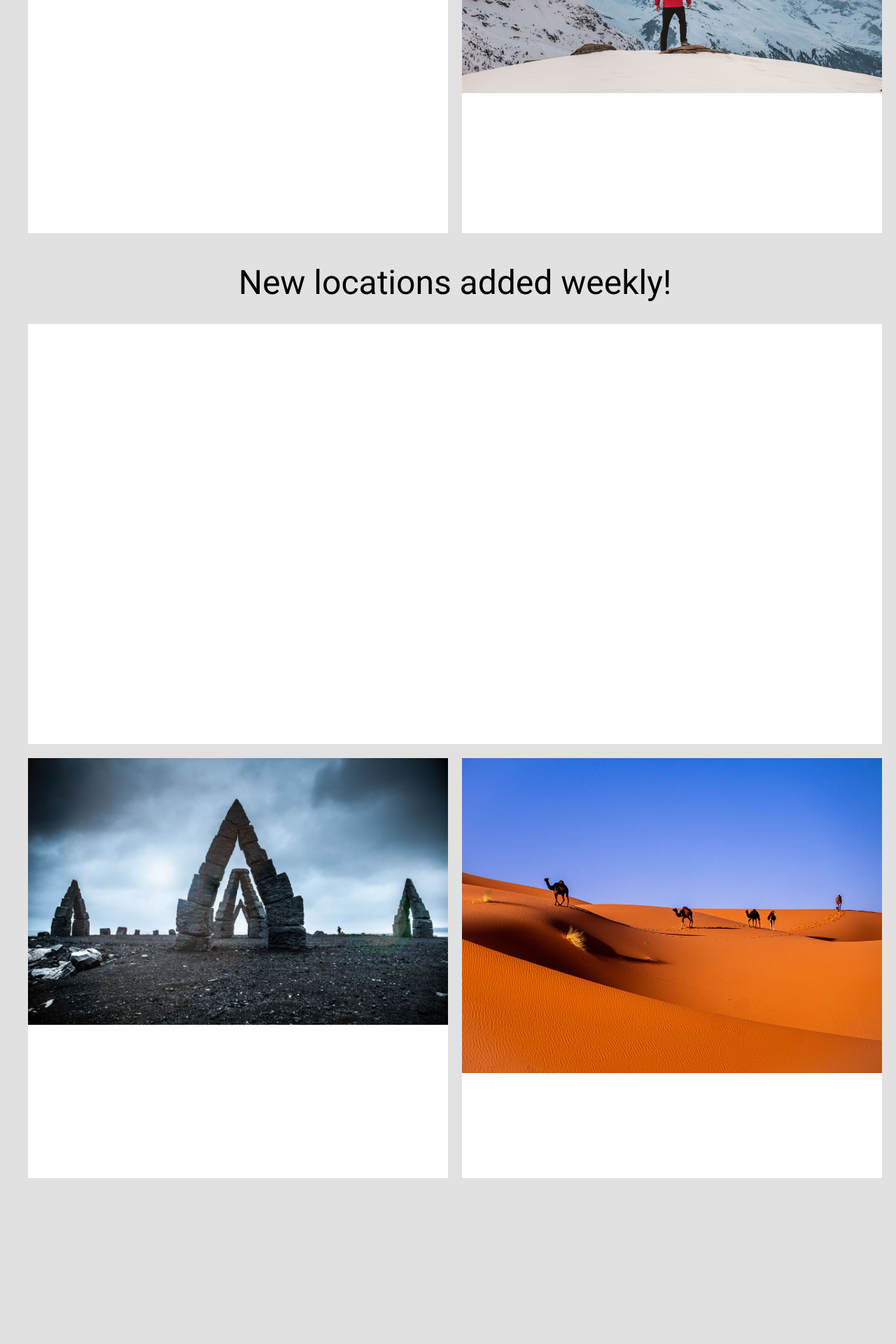
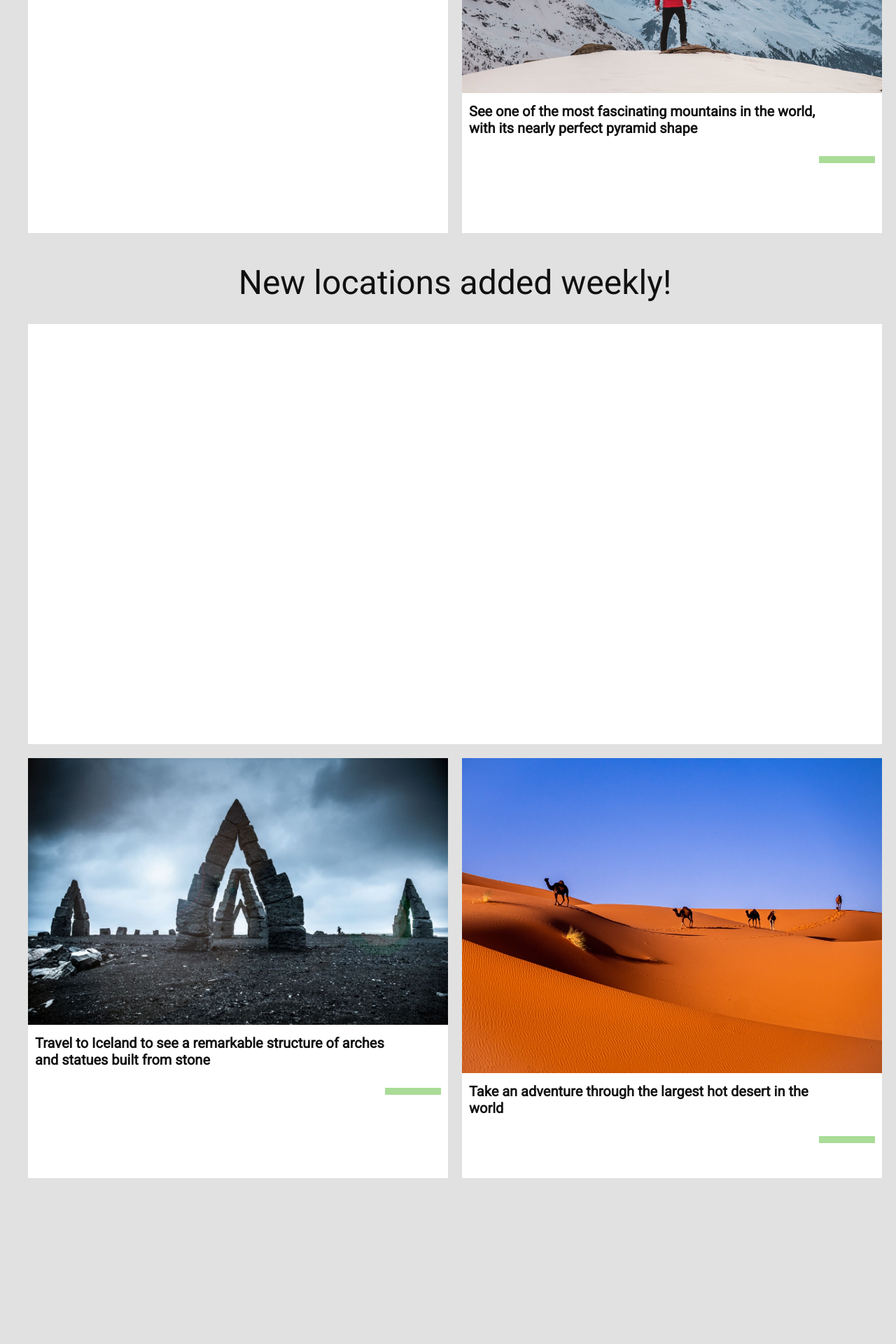
Before and after one commit to JackSchollmeyer/Destinations, a Next.js app: page / in a window 1280 px wide. Shown: the part 2060-3980 px from the top of the page at 70% size. Built offline with nearby package versions, Linux system fonts and the light colour scheme.

Commit message:
Small cards finished for featured section. about me added with all the content, needs formatting

```diff
--- /dev/null
+++ b/src/components/HomepageComponents/BioSection.jsx
@@ -0,0 +1,32 @@
+import React from "react";
+import Image from "next/image";
+import Link from "next/link";
+import s from "../../../styles/HomepageStyles/BioSection.module.css";
+import BioPicture from "../../public/bioPicture.jpg";
+
+export default function BioSection() {
+  return (
+    <div className={s.background}>
+      <div className={s.bioContainer}>
+        <div className={s.textContainer}>
+          <h1>About me</h1>
+          <p>
+            Lorem ipsum dolor sit amet, consectetur adipiscing elit, sed do
+            eiusmod tempor incididunt ut labore et dolore magna aliqua. Ut enim
+            ad minim veniam, quis nostrud exercitation ullamco laboris nisi ut
+            aliquip ex ea commodo consequat. Duis aute irure dolor in
+            reprehenderit in voluptate velit esse cillum dolore eu fugiat nulla
+            pariatur. Excepteur sint occaecat cupidatat non proident, sunt in
+            culpa qui officia deserunt mollit anim id est laborum.
+          </p>
+          <Link href="/">
+            <a>Portfolio</a>
+          </Link>
+        </div>
+        <div className={s.img}>
+          <Image src={BioPicture} alt="ME" />
+        </div>
+      </div>
+    </div>
+  );
+}
--- a/src/components/HomepageComponents/FeaturedSection.jsx
+++ b/src/components/HomepageComponents/FeaturedSection.jsx
@@ -19,9 +19,31 @@ export default function FeaturedSection() {
         </div>
         <div className={s.card1}>
           <Image src={TheAzores} alt="The Azores" />
+          <div className={s.whiteContainer}>
+            <label className={s.labels}>
+              Admire the beauty of a breathtaking island with its circular form
+              and volcanic properties
+            </label>
+            <div className={s.links}>
+              <Link href="/tropical">
+                <a>more</a>
+              </Link>
+            </div>
+          </div>
         </div>
         <div className={s.card2}>
           <Image src={Matterhorn} alt="Matterhorn" />
+          <div className={s.whiteContainer}>
+            <label className={s.labels}>
+              See one of the most fascinating mountains in the world, with its
+              nearly perfect pyramid shape
+            </label>
+            <div className={s.links}>
+              <Link href="/mountainous">
+                <a>more</a>
+              </Link>
+            </div>
+          </div>
         </div>
         <p>New locations added weekly!</p>
         <div className={s.wideCard}>
@@ -29,9 +51,30 @@ export default function FeaturedSection() {
         </div>
         <div className={s.card3}>
           <Image src={TheArcticHenge} alt="The Arctic Henge" />
+          <div className={s.whiteContainer}>
+            <label className={s.labels}>
+              Travel to Iceland to see a remarkable structure of arches and
+              statues built from stone
+            </label>
+            <div className={s.links}>
+              <Link href="/arctic">
+                <a>more</a>
+              </Link>
+            </div>
+          </div>
         </div>
         <div className={s.card4}>
           <Image src={Sahara} alt="Sahara" />
+          <div className={s.whiteContainer}>
+            <label className={s.labels}>
+              Take an adventure through the largest hot desert in the world
+            </label>
+            <div className={s.links}>
+              <Link href="/dryland">
+                <a>more</a>
+              </Link>
+            </div>
+          </div>
         </div>
       </div>
     </div>
--- a/src/pages/index.js
+++ b/src/pages/index.js
@@ -2,6 +2,7 @@ import Link from "next/link";
 import s from "../../styles/HomepageStyles/Home.module.css";
 import FeaturedSection from "../components/HomepageComponents/FeaturedSection";
 import ProcessSection from "../components/HomepageComponents/ProcessSection";
+import BioSection from "../components/HomepageComponents/BioSection";
 import Footer from "../components/HomepageComponents/Footer";
 
 export default function Home() {
@@ -36,6 +37,7 @@ export default function Home() {
       </div>
       <FeaturedSection />
       <ProcessSection />
+      <BioSection />
       <Footer />
     </div>
   );
--- /dev/null
+++ b/styles/HomepageStyles/BioSection.module.css
@@ -0,0 +1,30 @@
+.background {
+  display: flex;
+  justify-content: center;
+  background-color: rgb(225, 225, 225);
+  overflow: hidden;
+  padding-top: 300px;
+  padding-bottom: 100px;
+}
+
+.bioContainer {
+  display: flex;
+  width: 1000px;
+  height: 800px;
+  background-color: white;
+}
+
+.textContainer {
+  width: 400px;
+}
+
+.img {
+  justify-self: flex-end;
+  position: absolute;
+  margin-top: -200px;
+  margin-left: -20px;
+}
+
+.img img {
+  height: 800px;
+}
--- a/styles/HomepageStyles/FeaturedSection.module.css
+++ b/styles/HomepageStyles/FeaturedSection.module.css
@@ -11,6 +11,7 @@
   grid-template-rows: 300px 300px 300px 300px 100px 300px 300px 300px 300px;
   gap: 10px 20px;
   margin: 200px auto;
+  color: rgb(17, 17, 17);
 }
 
 .header {
@@ -82,3 +83,34 @@
   align-self: center;
   font-size: 48px;
 }
+
+.whiteContainer {
+  display: flex;
+  height: 100px;
+  padding: 10px 10px 4px 10px;
+}
+
+.labels {
+  width: 500px;
+  font-size: 20px;
+  font-weight: bold;
+}
+
+.links {
+  align-self: flex-end;
+  text-align: center;
+  width: 80px;
+  height: 10px;
+  background-color: var(--green);
+  color: transparent;
+  font-size: 22px;
+  font-family: var(--raleway);
+  cursor: pointer;
+  transition: 0.6s;
+}
+
+.links:hover {
+  transition: 0.6s;
+  height: 30px;
+  color: white;
+}
```
Also changed, not shown: src/public/bioPicture.jpg (added).
